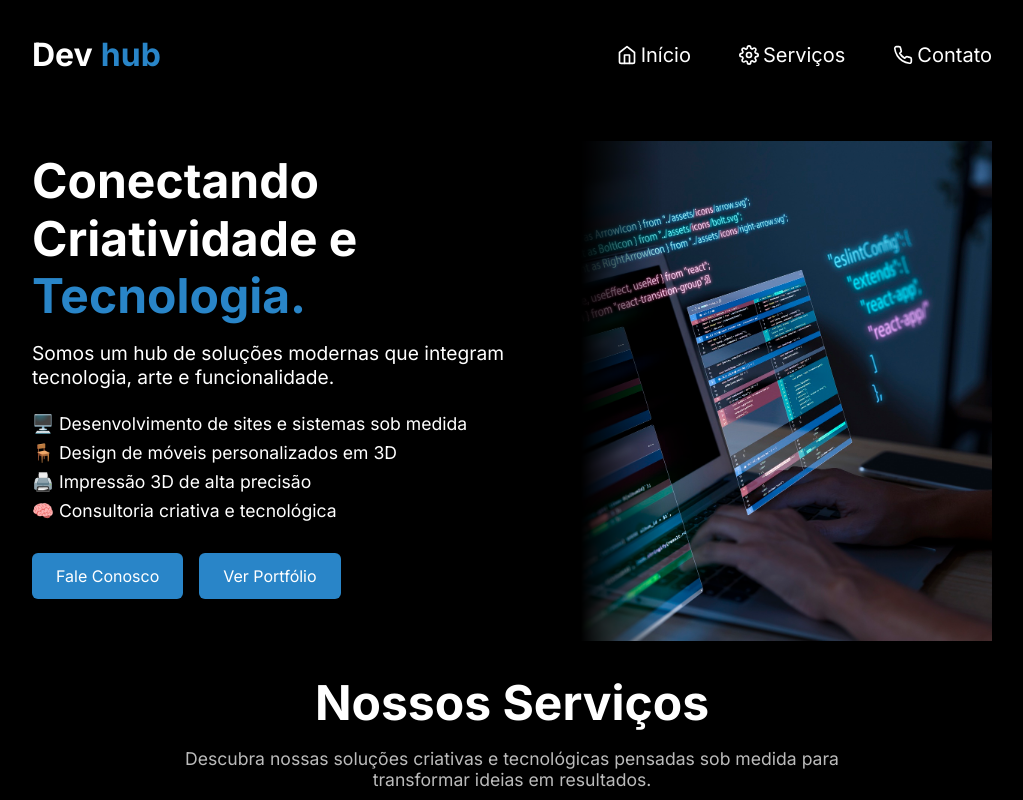
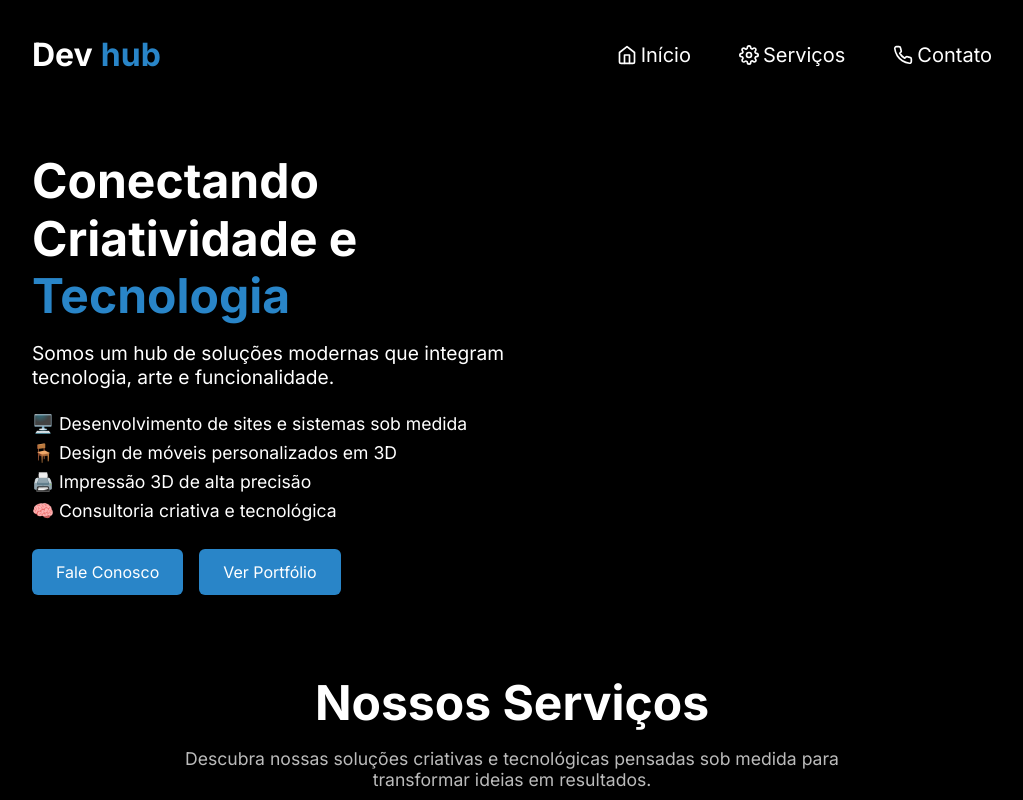
Before and after one commit to SrTinny/devhub, a React (Vite) app: page / in a window 1280 px wide. Shown: the top 800 px of the page, without its empty margins (128-1151 px from the left). Built offline with nearby package versions, Linux system fonts and the light colour scheme.

Commit message:
style: animações no herro

```diff
--- a/src/components/Header/Header.module.css
+++ b/src/components/Header/Header.module.css
@@ -6,7 +6,6 @@
   position: sticky;
   top: 0;
   z-index: 1000;
-
   backdrop-filter: blur(10px);
   -webkit-backdrop-filter: blur(10px);
 }
--- a/src/components/Hero/Hero.module.css
+++ b/src/components/Hero/Hero.module.css
@@ -17,6 +17,56 @@
   span {
     color: var(--primary);
   }
+}
+
+/* Aplica apenas no texto principal */
+.text h1 span:not(.dot) {
+  color: var(--primary);
+  display: inline-block;
+  animation: pulseFade 1.5s ease-out forwards;
+  opacity: 0;
+  animation-delay: 0.7s;
+}
+
+.dot {
+  font-weight: bold;
+  font-size: 2.5rem;
+  display: inline-block;
+  width: 1ch;
+  color: var(--primary);
+  animation: blink 1s steps(2, start) infinite;
+}
+
+@keyframes blink {
+  0%, 100% { opacity: 0; }
+  50% { opacity: 1; }
+}
+
+@keyframes pulseFade {
+  0% {
+    transform: scale(0.95);
+    opacity: 0;
+  }
+  50% {
+    transform: scale(1.05);
+    opacity: 1;
+  }
+  100% {
+    transform: scale(1);
+    opacity: 1;
+  }
+}
+
+.tech {
+  display: inline-block;
+  position: relative;
+}
+
+.dot {
+  display: inline-block;
+  width: 1ch;
+  color: var(--primary);
+  animation: blink 1s steps(2, start) infinite;
 }
 
 .text p {
@@ -49,8 +99,16 @@
   background-color: #2985c8;
   color: white;
   cursor: pointer;
+  animation: float 4s ease-in-out infinite;
   transition: background-color 0.3s;
   text-decoration: none;
+
+}
+
+
+@keyframes float {
+  0%, 100% { transform: translateY(0); }
+  50% { transform: translateY(-4px); }
 }
 
 .buttons a:hover {
@@ -77,6 +135,41 @@
   border-radius: 8px;
   box-shadow: 0 0 30px rgba(0, 0, 0, 0.3);
 }
+
+@keyframes fadeSlideUp {
+  from {
+    opacity: 0;
+    transform: translateY(40px);
+  }
+  to {
+    opacity: 1;
+    transform: translateY(0);
+  }
+}
+
+@keyframes fadeSlideRight {
+  from {
+    opacity: 0;
+    transform: translateX(40px);
+  }
+  to {
+    opacity: 1;
+    transform: translateX(0);
+  }
+}
+
+.text {
+  animation: fadeSlideUp 1s ease-out forwards;
+  opacity: 0; /* garante que começa invisível até a animação acontecer */
+  animation-delay: 0.3s;
+}
+
+.image {
+  animation: fadeSlideRight 1.2s ease-out forwards;
+  opacity: 0;
+  animation-delay: 0.6s;
+}
+
 
 /* 🌐 Estilos para telas maiores (desktop) */
 @media (min-width: 768px) {
--- a/src/components/Hero/Hero.tsx
+++ b/src/components/Hero/Hero.tsx
@@ -5,8 +5,12 @@ function Hero() {
     <section className={styles.hero}>
       <div className={styles.text}>
         <h1>
-          Conectando Criatividade e <span>Tecnologia.</span>
+          Conectando Criatividade e{" "}
+          <span className={styles.tech}>
+            Tecnologia<span className={styles.dot}>|</span>
+          </span>
         </h1>
+
         <p>
           Somos um hub de soluções modernas que integram tecnologia, arte e
           funcionalidade.
```
